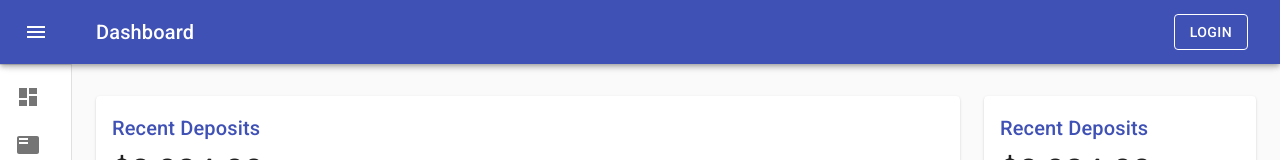
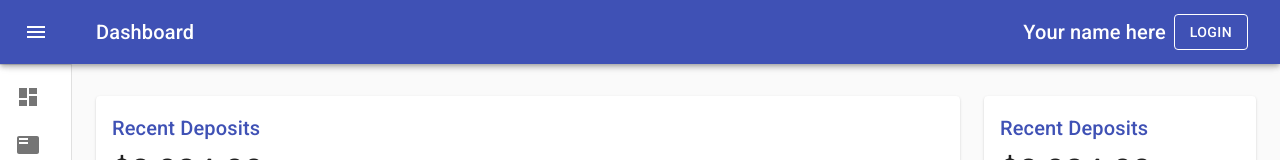
Before and after one commit to rjntyjtty/project-jigsaw, a React (Create React App) app in the folder frontend/: page / in a window 1280 px wide. Shown: the top 160 px of the page. Built offline with nearby package versions, Linux system fonts and the light colour scheme; no server answers.

Commit message:
variables and button rendering for users

```diff
--- a/frontend/src/components/NavBar/NavAppBar.js
+++ b/frontend/src/components/NavBar/NavAppBar.js
@@ -115,22 +115,9 @@ class NavAppBar extends React.Component {
   handleDrawerClose = () => {
     this.setState({ open: false });
   };
-  //fixedHeightPaper = clsx(classes.paper, classes.fixedHeight);
 
-  constructor(props) {
-      super(props);
-
-      this.state = {
-          open: false
-      }
-  }
-
-  render(){
-    const open = this.state.open;
-    const loggedInOrOut = () => {
-
-    }
-    const messageButton = () => {
+  messageButton() {
+    if (this.props.hasChat == "true") {
       return (
         <IconButton
         color="inherit"
@@ -143,8 +130,54 @@ class NavAppBar extends React.Component {
         </IconButton>
       );
     }
+  }
 
-    if (this.props.hasChat == "true") {
+  loginLogoutButton() {
+    if (true) {
+      return (
+          <Button
+            href="/login"
+            color="inherit"
+            variant="outlined"
+            className={this.props.classes.link}>
+            Login
+          </Button>
+      );
+    } else {
+      return (
+          <Button
+            href="/signup"
+            color="inherit"
+            variant="outlined"
+            className={this.props.classes.link}>
+            Signup
+          </Button>
+      );
+    }
+  }
+
+  username() {
+    if (true) {
+      return (
+        <Typography component="h1" variant="h6" color="inherit" noWrap >
+          Your name here
+        </Typography>
+      );
+    }
+  }
+
+  constructor(props) {
+      super(props);
+
+      this.state = {
+          open: false
+      }
+
+  }
+
+  render(){
+    const open = this.state.open;
+
     return (
       <div className={this.props.classes.root}>
         <CssBaseline />
@@ -162,14 +195,9 @@ class NavAppBar extends React.Component {
             <Typography component="h1" variant="h6" color="inherit" noWrap className={this.props.classes.title}>
               {this.props.name}
             </Typography>
-              {messageButton}
-              <Button
-                href="/login"
-                color="inherit"
-                variant="outlined"
-                className={this.props.classes.link}>
-                Login
-              </Button>
+            {this.username()}
+            {this.messageButton()}
+            {this.loginLogoutButton()}
           </Toolbar>
         </AppBar>
         <Drawer
@@ -191,53 +219,6 @@ class NavAppBar extends React.Component {
         </Drawer>
       </div>
     );
-    } else {
-      return (
-        <div className={this.props.classes.root}>
-          <CssBaseline />
-          <AppBar position="fixed" className={clsx(this.props.classes.appBar, open && this.props.classes.appBarShift)}>
-            <Toolbar className={this.props.classes.toolbar}>
-              <IconButton
-                edge="start"
-                color="inherit"
-                aria-label="open drawer"
-                onClick={this.handleDrawerOpen}
-                className={clsx(this.props.classes.menuButton, open && this.props.classes.menuButtonHidden)}
-              >
-                <MenuIcon />
-              </IconButton>
-              <Typography component="h1" variant="h6" color="inherit" noWrap className={this.props.classes.title}>
-                {this.props.name}
-              </Typography>
-              <Button
-                href="/login"
-                color="inherit"
-                variant="outlined"
-                className={this.props.classes.link}>
-                Login
-              </Button>
-            </Toolbar>
-          </AppBar>
-          <Drawer
-            variant="permanent"
-            classes={{
-              paper: clsx(this.props.classes.drawerPaper, !open && this.props.classes.drawerPaperClose),
-            }}
-            open={open}
-          >
-            <div className={this.props.classes.toolbarIcon}>
-              <IconButton onClick={this.handleDrawerClose}>
-                <ChevronLeftIcon />
-              </IconButton>
-            </div>
-            <Divider />
-            <List>{mainListItems}</List>
-            <Divider />
-            <List>{secondaryListItems}</List>
-          </Drawer>
-        </div>
-      );
-    }
 
   }
 }
```
Also changed, not shown: 2 other files (tests, documents, lock files or other folders). Lines whose indentation alone changed are shown as unchanged.
